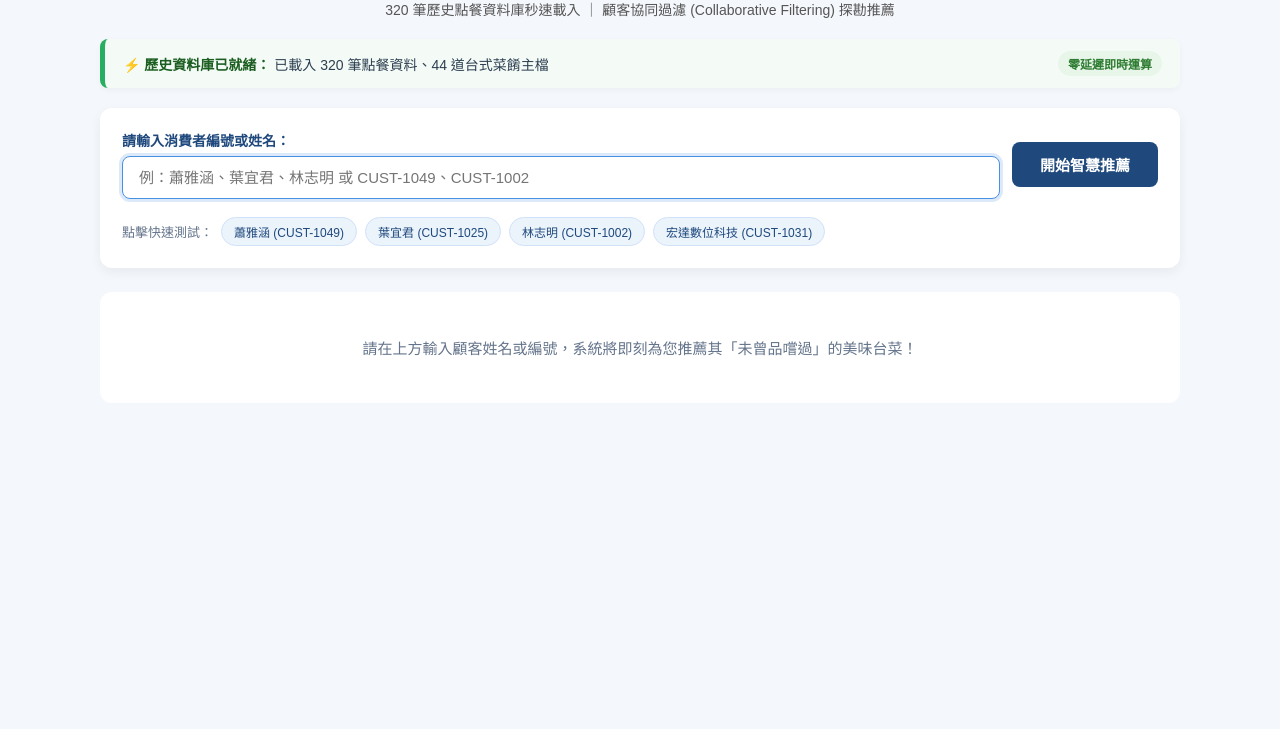
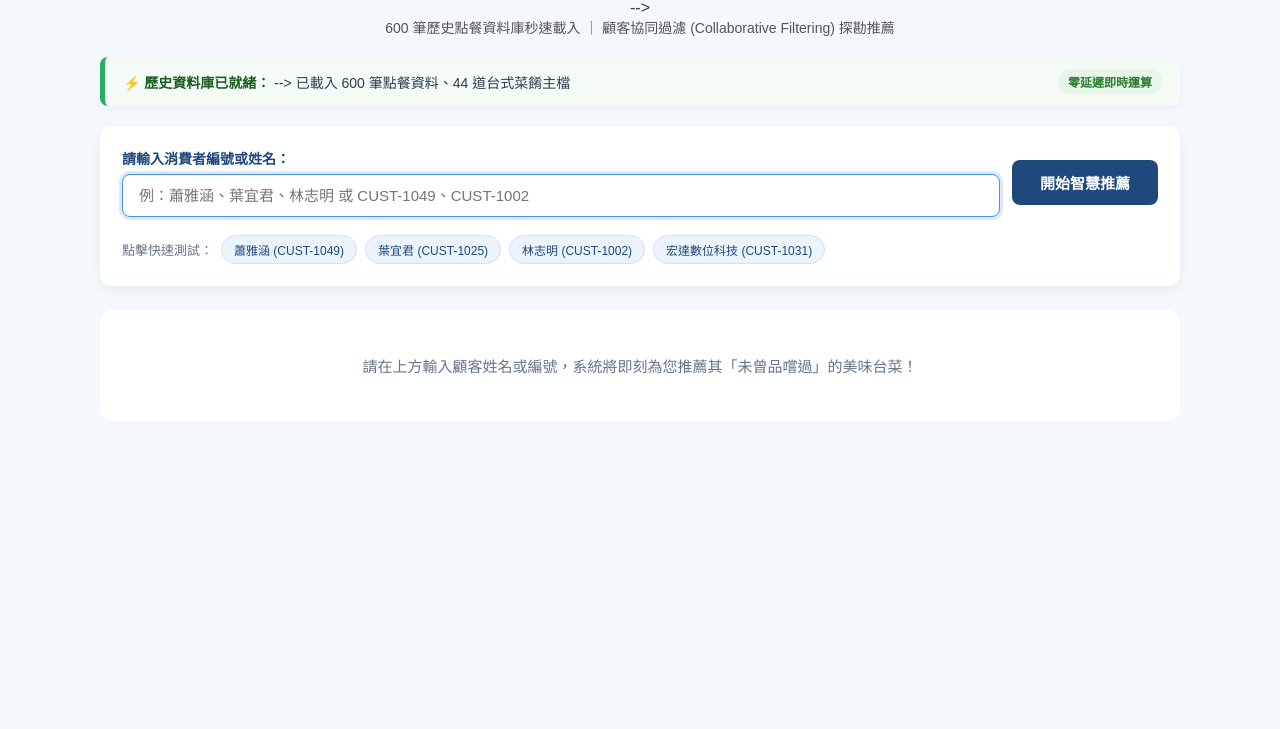
Before and after one commit to william202112/my-first-cloud-page, a plain HTML site: page index.html in a window 1280 px wide. Shown: the part 71-800 px from the top of the page. Drawn offline with Linux system fonts and the light colour scheme.

Commit message:
Add files via upload

```diff
--- a/index.html
+++ b/index.html
@@ -107,14 +107,16 @@
 <div class="container">
   <header>
     <h1>🍲 崑大台味豐閣 — 智慧餐飲推薦系統</h1>
-    <p>320 筆歷史點餐資料庫秒速載入 ｜ 顧客協同過濾 (Collaborative Filtering) 探勘推薦</p>
+    <!-- 修改資料筆數為 600 筆 <!-- -Wang --> -->
+    <p>600 筆歷史點餐資料庫秒速載入 ｜ 顧客協同過濾 (Collaborative Filtering) 探勘推薦</p>
   </header>
 
   <!-- 系統狀態列 -->
   <div class="status-bar" id="statusBar">
     <div>
       <span style="font-weight:bold; color:#1B5E20;">⚡ 歷史資料庫已就緒：</span>
-      <span id="statusInfo">已載入 320 筆點餐資料、44 道台式菜餚主檔</span>
+      <!-- 修改資料筆數為 600 筆 <!-- -Wang --> -->
+      <span id="statusInfo">已載入 600 筆點餐資料、44 道台式菜餚主檔</span>
     </div>
     <div class="status-badge">零延遲即時運算</div>
   </div>
@@ -252,7 +254,8 @@ function initData() {
   }
   const quantities = [1, 1, 1, 1, 1, 1, 1, 1, 2, 2, 2, 3, 3, 4, 5, 6, 8, 10];
 
-  for (let i = 0; i < 320; i++) {
+  // 修改資料筆數為 600 筆 // -Wang
+  for (let i = 0; i < 600; i++) {
     const cust = CUSTOMER_LIST[Math.floor(rand() * CUSTOMER_LIST.length)];
     const dish = MENU_RAW[Math.floor(rand() * MENU_RAW.length)];
     const qty = quantities[Math.floor(rand() * quantities.length)];
```
